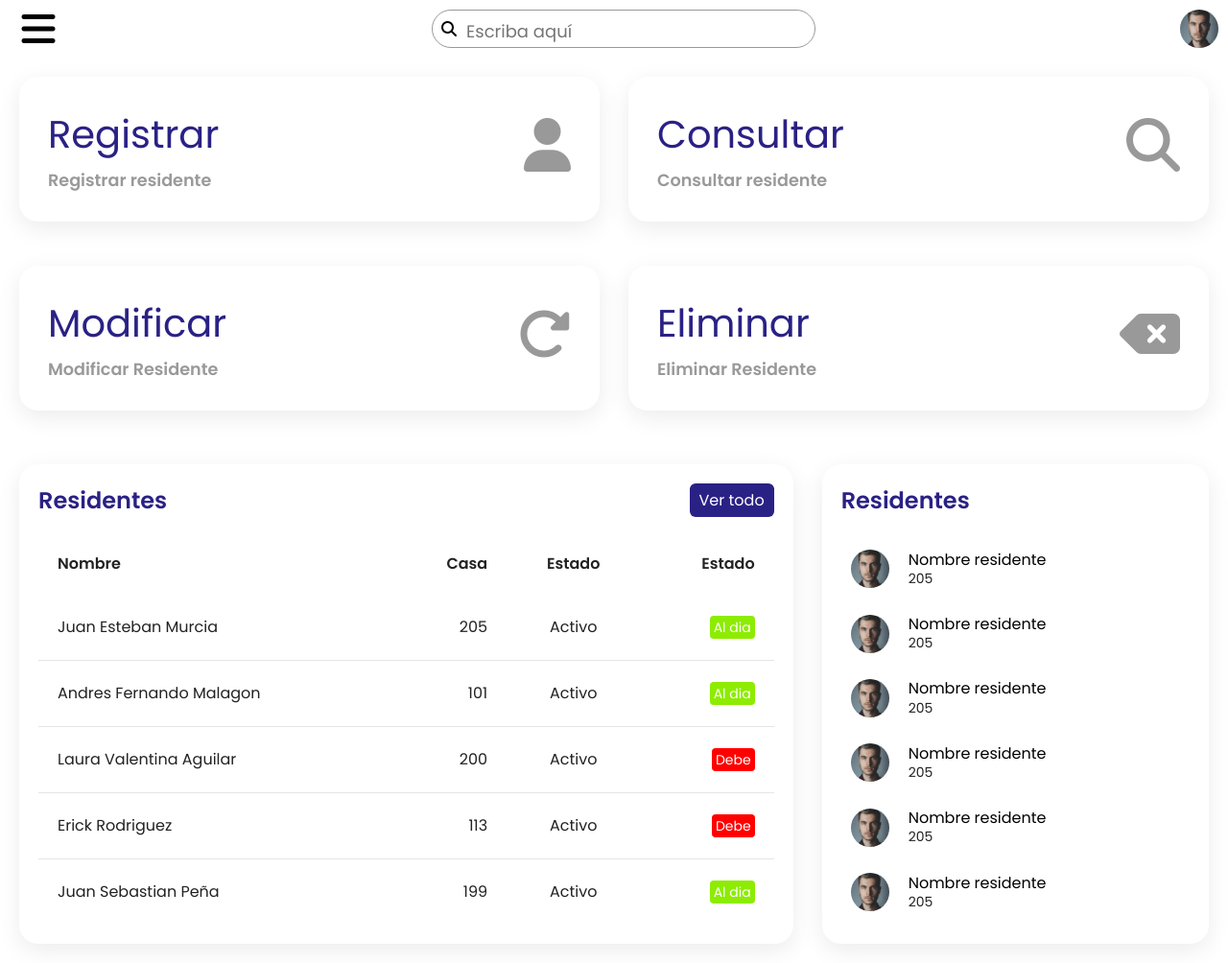
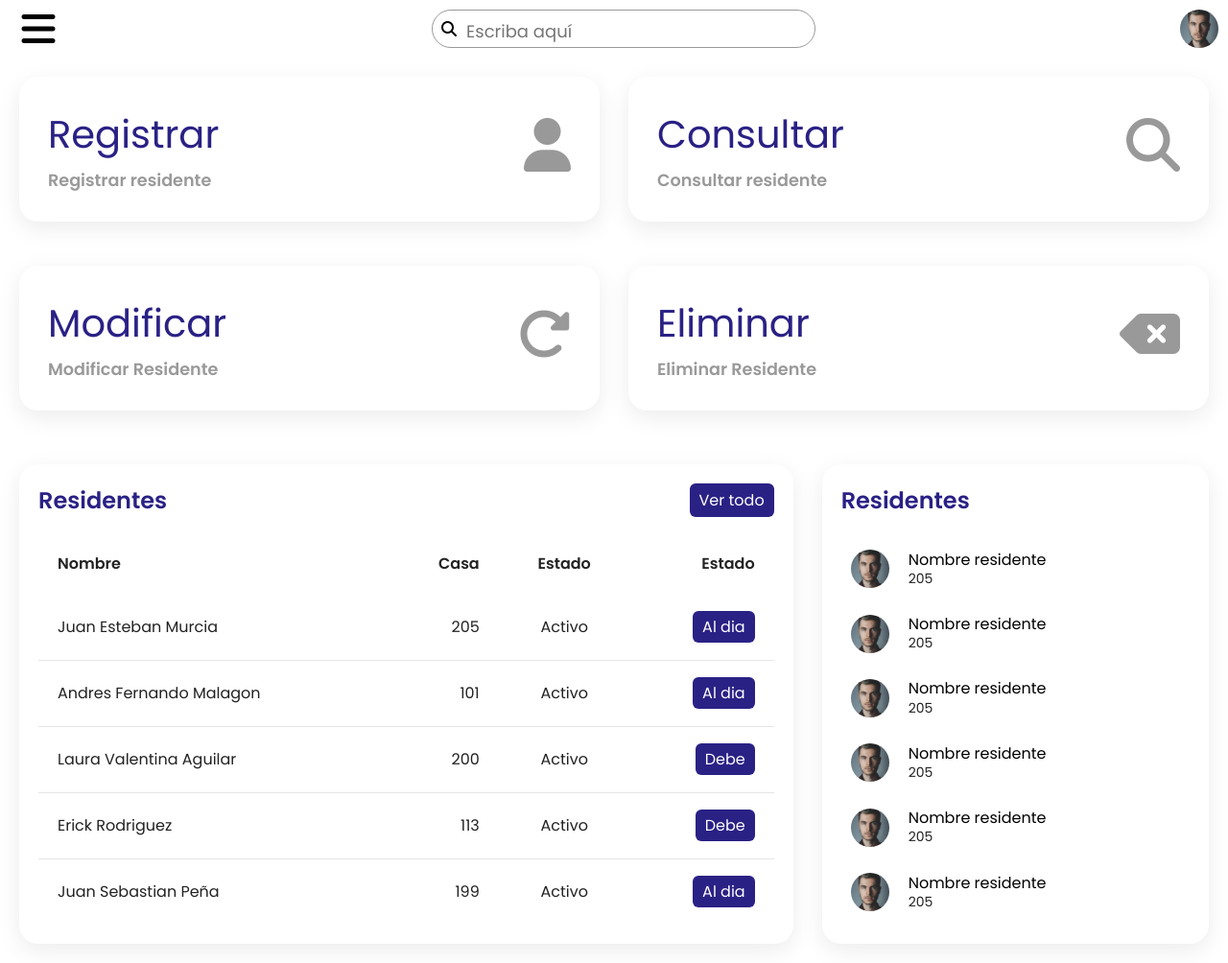
Before and after one commit to djgamertri/HomeAdmin, a PHP site: page /views/Dashboard.html in a window 1280 px wide. Shown: the whole page at 96% size. Run offline with PHP 8.4, Linux system fonts and the light colour scheme; some libraries are stand-ins or nearby versions.

Commit message:
Arreglo de estilos y adaptacion del codigo para usar el modal como funcion

```diff
--- a/css/table.css
+++ b/css/table.css
@@ -74,17 +74,17 @@
 }
 
 .status{
-    padding: 2px 4px;
+    padding: 5px 10px;
+    background: var(--blue);
+    text-decoration: none;
     color: var(--white);
-    border-radius: 4px;
-    font-size: 14px;
-    font-weight: 500;
+    border-radius: 6px;
 }
 
 .catch-up{
-    background: var(--green);
+    background: var(--blue);
 }
 
 .delivered{
-    background: #f00 ;
+    background: var(--blue);
 }
--- a/css/tableResident.css
+++ b/css/tableResident.css
@@ -25,3 +25,6 @@
 a{
     text-decoration: none;
 }
+a:hover{
+    cursor: pointer;
+}
--- a/js/Tables/Residents.js
+++ b/js/Tables/Residents.js
@@ -12,12 +12,13 @@ function fillTable(){
                           <td>${item.Phone}</td>
                           <td>${item.NumHouse}</td>
                           <td>${item.StatusUser}</td>
-                          <td><a href="#" data-open="modal2"><span class="status catch-up">Modificar</span></a></td>
-                          <td><button class="status delivered" onclick="Delete(${item.IdUser})" id="delete">Eliminar</button></td>
+                          <td><a href="#" data-open="modal2" onclick="Modificar(${item.IdUser})" id="update"><span class="status catch-up">Modificar</span></a></td>
+                          <td><a class="status delivered" onclick="Delete(${item.IdUser})" id="delete">Eliminar</a></td>
                       `;
           tbody.appendChild(newRow);
         });
         Evaluar()
       });
 }
+
 document.addEventListener("DOMContentLoaded", fillTable);
```
Also changed, not shown: js/Forms/Deletes/Dusers.js (+6 -6 lines), views/resident.html (+18 -19 lines).
